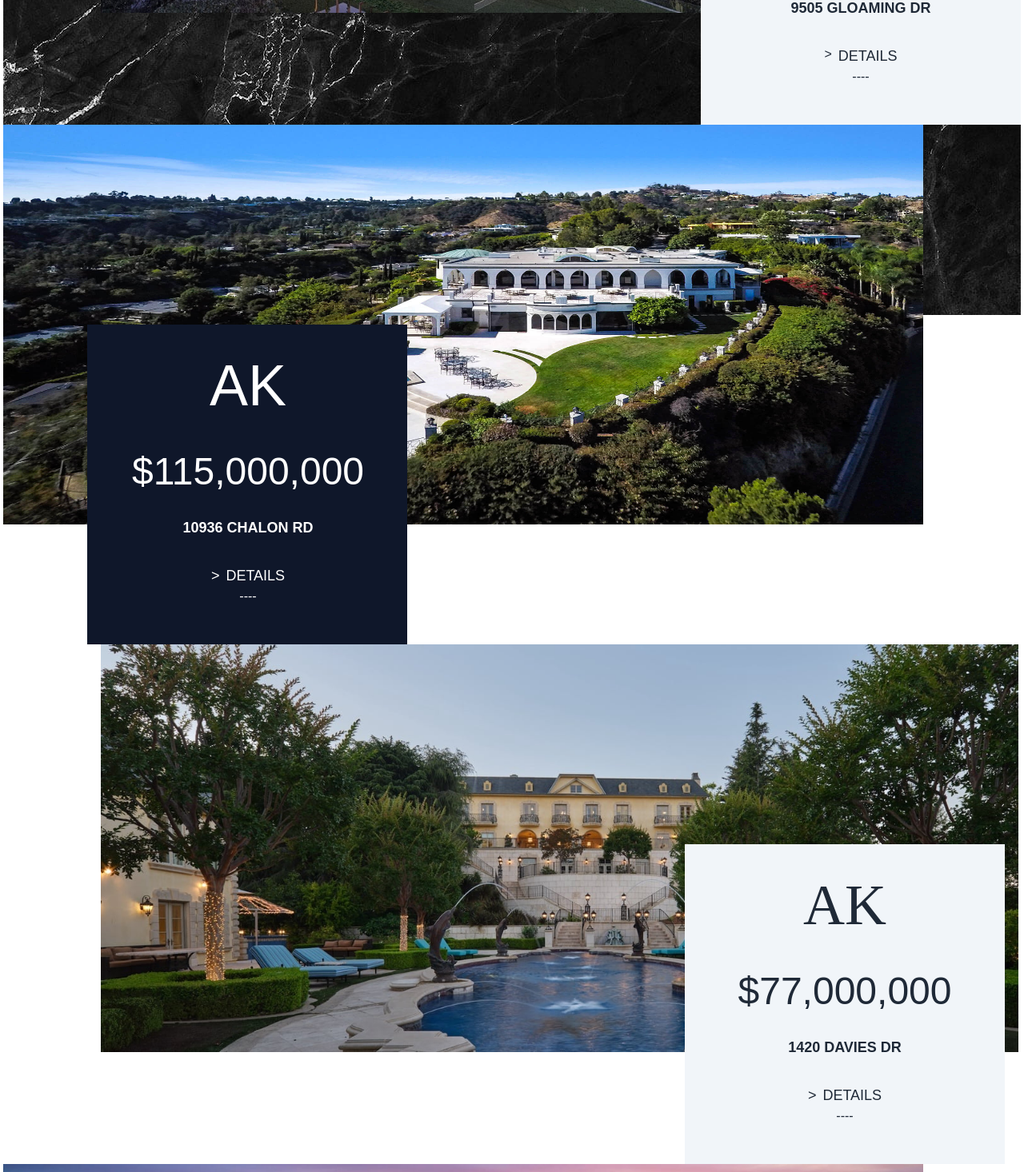
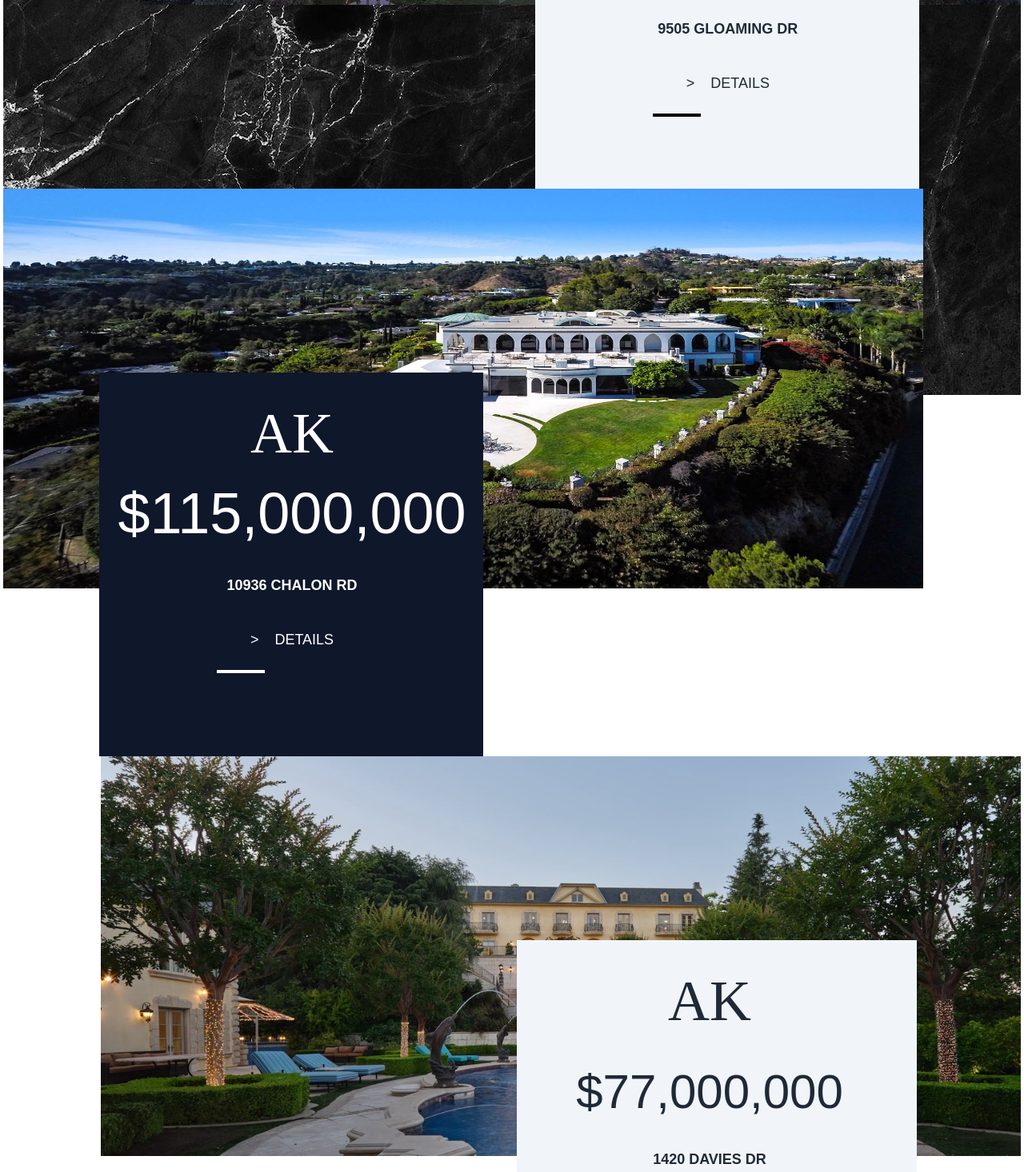
Before and after one commit to arunpravin125/Aaromkirman, a React (Vite) app in the folder frontend/: page / in a window 1280 px wide. Shown: the part 1330-2796 px from the top of the page at 80% size. Built offline with nearby package versions, Linux system fonts and the light colour scheme.

Commit message:
updated middleImages

```diff
--- a/frontend/src/components/middleImages/MiddleImage1.jsx
+++ b/frontend/src/components/middleImages/MiddleImage1.jsx
@@ -3,7 +3,7 @@ import image_3 from "../../assets/HQ-5.jpeg";
 import image_4 from "../../assets/northimage.jpg";
 import image_5 from "../../assets/image_7.jpg";
 import image_6 from "../../assets/fort.jpg";
-import image_7 from "../../assets/northimage.jpg";
+import image_7 from "../../assets/Nightingale.jpg";
 import image_8 from "../../assets/image_8.jpg";
 import image_9 from "../../assets/ak-white.jpg";
 import { useScroll, useTransform } from "framer-motion";
@@ -11,11 +11,7 @@ import imageBlack from "../../assets/ed-title-bg.jpg";
 import { motion } from "framer-motion";
 import { fadeIn, fadeIn1, fadeInSpeed } from "../../variants";
 
-import {
-  Parallax,
-  ParallaxBanner,
-  ParallaxBannerLayer,
-} from "react-scroll-parallax";
+
 
 const MiddleImage1 = () => {
   const ref = useRef(null);
@@ -26,7 +22,7 @@ const MiddleImage1 = () => {
   const backgroundY = useTransform(scrollYProgress, [1, 2], ["0%", "100%"]);
   const textY = useTransform(scrollYProgress, [0, 1], ["0%", "100%"]);
   return (
-    <div className="p-1  h-full z-20">
+    <div className="p-1  h-full w-full z-20">
       <div className="flex flex-col gap-9 relative h-[220px] z-10 w-full">
         <motion.div
           variants={fadeIn("right", 0.3)}
@@ -50,8 +46,9 @@ const MiddleImage1 = () => {
           Listings
         </motion.h1>
       </div>
+
       {/* parallax and images */}
-      <div className=" flex flex-col h-[1250px] w-full relative">
+      <div className=" flex flex-col h-[1250px]  w-full relative">
         {/* 1st image */}
         <motion.div
         style={{y:textY}}
@@ -59,23 +56,25 @@ const MiddleImage1 = () => {
           initial="hidden"
           whileInView={"show"}
           viewport={{ once: true, amount: 1 }}
-          className=" md:h-[450px] group  h-[300px] w-auto md:w-[1150px] mt-3 absolute z-30 right-0"
+          className=" 2xl:h-full group  h-[300px] max-w-full  mt-3  z-30 "
         >
-          <img src={image_3} className="md:bg-cover h-[330px] md:h-[510px] md:w-auto  group-hover:grayscale" />
+          <img src={image_3} className="md:bg-cover h-[330px] xl:h-[500px]  xl:w-[1100px] 2xl:w-[1400px] 2xl:h-[600px] absolute right-0 group-hover:grayscale" />
           <div className="relative cursor-pointer  ">
-            <div className="bg-slate-100 absolute p-2 md:p-4 text-center h-[300px] w-[300px] md:h-[400px] md:w-[400px] z-30 right-0 top-[-170px] md:top-[-260px] ">
-              <div className="bg-slate-100 group-hover:border-4 transition-all duration-500 group-hover:border-black h-[280px] md:h-[370px]">
-                <div className=" flex flex-col gap-8 md:gap-12 items-center">
-                  <h1 className="mt-6 text-4xl md:text-7xl font-Sigmar">AK</h1>
-                  <div className="flex flex-col gap-4 md:gap-8">
-                    <h1 className="md:text-5xl font-serif">$126,000,000</h1>
-                    <p className="font-bold text-lg">9505 GLOAMING DR</p>
-                    <div className="flex flex-col justify-start">
-                      <div className="flex justify-center gap-2">
+            <div className="bg-slate-100 absolute p-2 md:p-4 text-center h-[280px] w-[280px] xl:h-[480px] xl:w-[480px]  2xl:h-[600px] 2xl:w-[600px] z-30 lg:right-[10%] right-[40px] top-[180px] lg:top-64 ">
+              <div className="bg-slate-100 group-hover:border-4 transition-all duration-500 group-hover:border-black h-[270px] xl:h-[450px] xl:w-[450px] 2xl:w-[570px] 2xl:h-[570px]">
+                <div className=" flex flex-col gap-8 xl:gap-12 items-center">
+                  <h1 className="mt-6 text-4xl 2xl:text-9xl xl:text-7xl font-Sigmar">AK</h1>
+                  <div className="flex flex-col gap-4 xl:gap-10 2xl:gap-14">
+                    <h1 className="text-2xl 2xl:text-7xl xl:text-6xl font-tradego">$126,000,000</h1>
+                    <p className="font-bold 2xl:text-2xl xl:text-lg">9505 GLOAMING DR</p>
+                    <div className="flex flex-col justify-center gap-3 md:gap-6 items-center">
+                          <div className="flex 2xl:text-2xl xl:text-lg text-sm  justify-center gap-5 ">
                             <p>{">"}</p>
-                        <p className="md:text-lg text-sm" >DETAILS</p>
+                            <p>DETAILS</p>
                           </div>
-                      <p>----</p>
+                          <div className="flex mr-20 xl:mr-32 justify-center items-center xl:justify-start xl:items-start " >
+                            <hr className="border-2 border-black w-[40px] xl:w-[60px]" ></hr>
+                          </div>
                         </div>
                   </div>
                 </div>
@@ -92,7 +91,7 @@ const MiddleImage1 = () => {
              backgroundSize: "fit",
              y: backgroundY,
            }}
-          className=" h-[470px] md:h-[800px] w-full bg-fixed absolute z-10 top-[100px] "
+          className=" h-[470px] xl:h-[850px] 2xl:h-[950px] w-full bg-fixed absolute top-[110px] xl:top-[150px] z-10 2xl:top-[150px] "
         ></motion.div>
 
         {/* 3rd image */}
@@ -102,7 +101,7 @@ const MiddleImage1 = () => {
           initial="hidden"
           whileInView={"show"}
           viewport={{ once: true, amount: 1 }}
-          className="md:h-[450px] h-[300px] group w-full md:w-[1150px] mt-3 absolute z-30 top-[460px] md:top-[650px]  md:left-0"
+          className="lg:h-[450px] h-[300px] group w-full  mt-3   z-30 top-[460px] xl:top-[730px] absolute 2xl:top-[850px]  lg:left-0"
         >
           <motion.img
             variants={fadeIn("up", 0.3)}
@@ -110,22 +109,24 @@ const MiddleImage1 = () => {
             whileInView={"show"}
             viewport={{ once: true, amount: 0.5 }}
             src={image_4}
-            className="bg-cover h-[300px] w-full  md:h-[500px] md:w-[1150px] group-hover:grayscale"
+            className="bg-cover h-[300px] w-full  2xl:h-[650px] xl:w-[1150px] xl:h-[500px]  2xl:w-[1380px] group-hover:grayscale"
           />
           <div className="relative cursor-pointer ">
-            <div className="bg-slate-900 absolute p-2 md:p-4 text-center  md:h-[400px] md:w-[400px] z-30 md:left-[105px] top-[-150px] md:top-[-250px] ">
-              <div className="bg-slate-900 text-white group-hover:border-2  md:group-hover:border-4 transition-all duration-500 group-hover:border-white h-[280px] w-[280px] md:w-[370px] md:h-[370px]">
-                <div className=" flex flex-col gap-7 md:gap-12 items-center">
-                  <h1 className="mt-6 text-3xl md:text-7xl font-serif">AK</h1>
-                  <div className="flex flex-col gap-4 md:gap-8">
-                    <h1 className="text-3xl md:text-5xl font-serif">$115,000,000</h1>
-                    <p className="font-bold text-sm md:text-lg">10936 CHALON RD</p>
-                    <div className="flex flex-col justify-start">
-                      <div className="flex text-sm md:text-lg justify-center gap-2">
+            <div className="bg-slate-900 absolute p-2 md:p-4 text-center h-[280px] w-[280px] 2xl:h-[600px] 2xl:w-[600px] xl:h-[480px] xl:w-[480px] z-40 xl:left-[120px]  2xl:left-[105px] top-[-166px] left-[40px] 2xl:top-[-350px] xl:top-[-270px] ">
+              <div className="bg-slate-900 text-white group-hover:border-2  md:group-hover:border-4 transition-all duration-500 group-hover:border-white h-[260px] w-[265px] xl:w-[450px] xl:h-[450px] 2xl:w-[570px] 2xl:h-[570px]">
+                <div className=" flex flex-col gap-7 2xl:gap-12 items-center">
+                  <h1 className="mt-6 text-3xl xl:text-7xl 2xl:text-8xl font-tradego">AK</h1>
+                  <div className="flex flex-col gap-4 xl:gap-10 2xl:gap-14">
+                    <h1 className="text-3xl xl:text-7xl 2xl:text-8xl font-serif">$115,000,000</h1>
+                    <p className="font-bold xl:text-lg text-sm 2xl:text-2xl">10936 CHALON RD</p>
+                    <div className="flex flex-col justify-center gap-4 md:gap-6 items-center">
+                          <div className="flex 2xl:text-2xl xl:text-lg text-sm gap-5 justify-center md:gap-5">
                             <p>{">"}</p>
                             <p>DETAILS</p>
                           </div>
-                      <p>----</p>
+                          <div className="flex mr-20 xl:mr-32 justify-start items-start " >
+                            <hr className="border-2 border-white w-[40px] xl:w-[60px]" ></hr>
+                          </div>
                         </div>
                   </div>
                 </div>
@@ -135,7 +136,9 @@ const MiddleImage1 = () => {
         </motion.div>
       </div>
       {/* finshed part one */}
-      <div className=" flex flex-col h-[700px] md:h-[1250px] md:w-full relative">
+
+
+      <div className=" flex flex-col h-[700px] xl:h-[1200px] 2xl:h-[1250px] w-full relative">
         {/* 1st image */}
         <motion.div
          variants={fadeIn1("up", 0.3)}
@@ -143,27 +146,29 @@ const MiddleImage1 = () => {
          whileInView={"show"}
          viewport={{ once: true, amount: 0.7 }}
 
-        className="md:h-[450px] group md:w-[1150px] mt-3 top-[-350px] md:top-[50px] absolute z-30  md:right-0">
-          <img src={image_5} className="bg-cover h-[300px] md:h-[510px] group-hover:grayscale" />
+        className="md:h-[450px] group max-w-full max-h-full mt-3 top-[-380px]  xl:top-[190px] 2xl:top-[495px] absolute z-30  md:right-0">
+          <img src={image_5} className="bg-cover h-[300px] xl:h-[500px] xl:w-[1150px] 2xl:h-[600px] 2xl:w-[1420px] group-hover:grayscale" />
           <motion.div
            variants={fadeIn1("up", 0.2)}
            initial="hidden"
            whileInView={"show"}
            viewport={{ once: true, amount: 0.7 }}
           className="relative cursor-pointer ">
-            <div className="bg-slate-100 absolute p-2 md:p-4 text-center h-[270px] w-[280px] md:h-[400px] md:w-[400px] z-30 md:right-5 right-0 top-[-140px] md:top-[-260px] ">
-              <div className="bg-slate-100 group-hover:border-4 transition-all duration-500 group-hover:border-black md:h-[370px]">
+            <div className="bg-slate-100 absolute p-2 md:p-4 text-center h-[280px] w-[280px] xl:w-[500px] xl:h-[500px] 2xl:h-[600px] 2xl:w-[600px] z-30  xl:right-[130px] 2xl:right-[130px] right-[60px] xl:top-[-270px] top-[-155px] 2xl:top-[-240px] ">
+              <div className="bg-slate-100 group-hover:border-4 transition-all duration-500 group-hover:border-black h-[270px] xl:h-[450px] xl:w-[450px] 2xl:h-[570px] 2xl:w-[570px]">
                 <div className=" flex flex-col gap-12 items-center">
-                  <h1 className="mt-6 text-3xl md:text-7xl font-Sigmar">AK</h1>
-                  <div className="flex flex-col gap-4 md:gap-8">
-                    <h1 className="md:text-5xl text-3xl font-serif">$77,000,000</h1>
-                    <p className="font-bold  text-sm md:text-lg">1420 DAVIES DR</p>
-                    <div className="flex flex-col justify-start">
-                      <div className="flex text-sm md:text-lg justify-center gap-2">
+                  <h1 className="mt-6 text-3xl xl:text-7xl 2xl:text-9xl font-Sigmar">AK</h1>
+                  <div className="flex flex-col gap-4 2xl:gap-14 xl:gap-10">
+                    <h1 className="2xl:text-8xl xl:text-6xl text-3xl font-serif">$77,000,000</h1>
+                    <p className="font-bold  text-sm xl:text-lg 2xl:text-2xl">1420 DAVIES DR</p>
+                    <div className="flex flex-col justify-center gap-6 items-center">
+                          <div className="flex 2xl:text-2xl text-sm xl:text-lg justify-center gap-5">
                             <p>{">"}</p>
                             <p>DETAILS</p>
                           </div>
-                      <p>----</p>
+                          <div className="flex mr-20 xl:mr-32 justify-start items-start " >
+                            <hr className="border-2 border-black w-[40px] xl:w-[60px]" ></hr>
+                          </div>
                         </div>
                   </div>
                 </div>
@@ -177,26 +182,28 @@ const MiddleImage1 = () => {
           initial="hidden"
           whileInView={"show"}
           viewport={{ once: true, amount: 0.7 }}
-          className="md:h-[450px] group md:w-[1150px] mt-3 absolute z-30 top-[80px] md:top-[700px] md:left-0"
+          className="md:h-[450px] group w-full mt-3 absolute z-30 top-[50px] xl:top-[920px]  2xl:top-[1450px] md:left-0"
         >
           <img
             src={image_6}
-            className="bg-cover h-[295px] md:h-[460px] md:w-[1150px] group-hover:grayscale"
+            className="bg-cover h-[295px] xl:h-[500px] xl:w-[1140px] 2xl:h-[600px] 2xl:w-[1400px] group-hover:grayscale"
           />
           <div className="relative cursor-pointer ">
-            <div className="bg-slate-900 absolute p-2 md:p-4 text-center  md:h-[400px] h-[270px] w-[280px] md:w-[400px] top-[-110px] z-30 md:left-5 md:top-[-250px] ">
-              <div className="bg-slate-900 text-white  group-hover:border-2 md:group-hover:border-4 transition-all duration-500 group-hover:border-white h-[255px] md:h-[370px]">
+            <div className="bg-slate-900 absolute p-2 md:p-4 text-center  2xl:h-[600px] h-[270px] w-[280px] xl:h-[480px] xl:w-[480px] 2xl:w-[600px] top-[-110px] z-30 left-[50px] 2xl:left-[130px] xl:left-[130px] xl:top-[-290px] 2xl:top-[-290px] ">
+              <div className="bg-slate-900 text-white  group-hover:border-2 md:group-hover:border-4 transition-all duration-500 group-hover:border-white h-[255px] xl:h-[450px] xl:w-[450px] 2xl:h-[570px] 2xl:w-[570px]">
                 <div className=" flex flex-col gap-8 md:gap-12 items-center">
-                  <h1 className="mt-6 md:text-7xl text-3xl font-Sigmar">AK</h1>
+                  <h1 className="mt-6 2xl:text-9xl xl:text-7xl text-3xl font-Sigmar">AK</h1>
                   <div className="flex flex-col gap-4 md:gap-8">
-                    <h1 className="md:text-5xl text-3xl font-Sigmar">$70,000,000</h1>
-                    <p className="font-bold  text-sm md:text-lg">120 MONTECITO RANCH LN</p>
-                    <div className="flex flex-col justify-start">
-                      <div className="flex text-sm md:text-lg justify-center gap-2">
+                    <h1 className="2xl:text-8xl xl:text-6xl text-3xl font-Sigmar">$70,000,000</h1>
+                    <p className="font-bold  text-sm xl:text-lg 2xl:text-2xl">120 MONTECITO RANCH LN</p>
+                    <div className="flex flex-col justify-center gap-6 items-center">
+                          <div className="flex xl:text-lg 2xl:text-2xl text-sm  justify-center gap-5">
                             <p>{">"}</p>
                             <p>DETAILS</p>
                           </div>
-                      <p>----</p>
+                          <div className="flex mr-32 justify-start items-start " >
+                            <hr className="border-2 border-white w-[60px]" ></hr>
+                          </div>
                         </div>
                   </div>
                 </div>
@@ -206,12 +213,12 @@ const MiddleImage1 = () => {
         </motion.div>
       </div>
       {/* finsh part two */}
-      <div className=" flex flex-col h-[1000px] md:h-[1770px] w-full relative">
+      <div className=" flex flex-col h-[300px]   xl:h-[1100px] 2xl:h-[1970px] w-full relative">
         {/* 1st image */}
-        <div className="md:h-[450px] group md:w-[1150px] mt-3 top-[-165px] md:top-[60px] absolute z-30 md:right-0">
+        <div className="md:h-[450px] group 2xl:w-[1400px] w-full  mt-3 top-[-195px] xl:top-[410px] 2xl:top-[1110px] absolute z-30 xl:right-0 2xl:right-0">
           <img
             src={image_7}
-            className="bg-cover h-[350px] md:h-[460px] w-full group-hover:grayscale"
+            className="bg-cover h-[350px] 2xl:h-[600px] w-full 2xl:w-[1400px] xl:h-[500px] xl:w-[1150px] group-hover:grayscale"
           />
           <motion.div
            variants={fadeIn1("up", 0.4)}
@@ -225,19 +232,21 @@ const MiddleImage1 = () => {
              initial="hidden"
              whileInView={"show"}
              viewport={{ once: true, amount: 0.7 }}
-              className="bg-slate-100 absolute p-4 text-center  md:h-[400px] h-[280px] md:w-[400px] w-[280px] right-0 z-30 md:right-5 top-[-140px] md:top-[-265px] ">
-              <div className="bg-slate-100 group-hover:border-2 md:group-hover:border-4 transition-all duration-500 group-hover:border-black h-[250px] md:h-[370px]">
+              className="bg-slate-100 absolute p-4 text-center  2xl:h-[600px] h-[280px] xl:w-[480px] right-[60px] xl:h-[480px] 2xl:w-[600px] w-[280px] 2xl:right-[130px] xl:right-[130px] z-30 md:right-5 top-[-140px] xl:top-[-285px] 2xl:top-[-295px] ">
+              <div className="bg-slate-100 group-hover:border-2 md:group-hover:border-4 transition-all duration-500 group-hover:border-black h-[250px] 2xl:h-[570px]">
                 <div className=" flex flex-col gap-7 md:gap-12 items-center">
-                  <h1 className="mt-6 md:text-7xl  text-3xl font-tradego">AK</h1>
-                  <div className="flex flex-col gap-4 md:gap-8">
-                    <h1 className="md:text-5xl text-2xl font-serif">$63,000,000</h1>
-                    <p className="font-bold text-sm md:text-lg">9214 NIGHTINGALE DR</p>
-                    <div className="flex flex-col justify-start">
-                      <div className="flex  text-sm md:text-lg justify-center gap-2">
+                  <h1 className="mt-6 2xl:text-9xl xl:text-7xl text-3xl font-tradego">AK</h1>
+                  <div className="flex flex-col gap-4 2xl:gap-14 xl:gap-10">
+                    <h1 className="2xl:text-8xl text-2xl xl:text-7xl font-serif">$63,000,000</h1>
+                    <p className="font-bold text-sm xl:text-lg 2xl:text-2xl">9214 NIGHTINGALE DR</p>
+                    <div className="flex flex-col justify-center gap-6 items-center">
+                          <div className="flex 2xl:text-2xl xl:text-lg text-sm  justify-center gap-5">
                             <p>{">"}</p>
                             <p>DETAILS</p>
                           </div>
-                      <p>----</p>
+                          <div className="flex mr-20 xl:mr-32 xl:justify-start xl:items-start " >
+                            <hr className="border-2 border-black  w-[40px] xl:w-[60px]" ></hr>
+                          </div>
                         </div>
                   </div>
                 </div>
@@ -246,8 +255,22 @@ const MiddleImage1 = () => {
           </motion.div>
         </div>
 
+      </div>
+      <div className="2xl:h-[1600px] h-[800px]  xl:h-[1400px]  w-full " >
+        <div className="relative" >
+        <motion.div
+          ref={ref}
+          style={{
+            backgroundImage: `url(${imageBlack})`,
+            backgroundSize: "fit",
+            y: backgroundY,
+          }}
 
-       <div className="relative" >
+          className="2xl:h-[700px] h-[350px] xl:h-[500px] ease-linear w-full bg-fixed top-[200px] xl:top-[300px] 2xl:top-[500px] absolute z-10 "
+        >
+
+        </motion.div>
+        </div>
 
       <motion.div
             className="relative  z-40 "
@@ -259,11 +282,11 @@ const MiddleImage1 = () => {
               initial="hidden"
               whileInView={"show"}
               viewport={{ once: true, amount: 0.7 }}
-              className="md:h-[450px] h-[300px] w-auto bg-yellow-400 group md:w-[1150px] mt-3 top-[320px] absolute z-30 md:top-[650px] md:left-0"
+              className="2xl:h-max h-[300px]   group w-full mt-3 top-[-5px] xl:top-[0px] absolute z-30 2xl:top-[40px] md:left-0"
             >
               <img
                 src={image_8}
-                className="bg-cover h-[300px] md:h-[450px] md:w-[1150px] group-hover:grayscale"
+                className="bg-cover h-[300px] xl:h-[500px] w-[1150px] 2xl:h-[600px] 2xl:w-[1400px] group-hover:grayscale"
               />
               <motion.div
                variants={fadeIn1("up", 0.1)}
@@ -271,19 +294,21 @@ const MiddleImage1 = () => {
                whileInView={"show"}
                viewport={{ once: true, amount: 0.7 }}
                 className="relative cursor-pointer ">
-                <div className="bg-slate-900 absolute p-2 md:p-4 text-center h-[280px] w-[280px] md:h-[400px] md:w-[400px] z-30 md:left-5 top-[-150px] md:top-[-275px] ">
-                  <div className="bg-slate-900 text-white group-hover:border-2 md:group-hover:border-4 transition-all duration-500 group-hover:border-white h-[260px] md:h-[370px]">
+                <div className="bg-slate-900 absolute p-2 md:p-4 text-center h-[280px] w-[280px] left-[60px] xl:h-[480px] xl:w-[480px] 2xl:h-[600px] 2xl:w-[600px] z-30 2xl:left-[130px] top-[-150px] xl:top-[-250px] xl:left-[130px] 2xl:top-[-345px] ">
+                  <div className="bg-slate-900 text-white group-hover:border-2 md:group-hover:border-4 transition-all duration-500 group-hover:border-white h-[260px] xl:h-[450px] 2xl:h-[570px]">
                     <div className=" flex flex-col gap-12 items-center">
-                      <h1 className="mt-6 md:text-7xl text-3xl font-tradego">AK</h1>
-                      <div className="flex flex-col gap-4 md:gap-8">
-                        <h1 className="md:text-5xl text-2xl font-tradego">$62,000,000</h1>
-                        <p className="font-bold text-sm md:text-lg">942 N ALPINE DR</p>
-                        <div className="flex flex-col justify-start">
-                          <div className="flex md:text-lg text-sm  justify-center gap-2">
+                      <h1 className="mt-6 2xl:text-9xl text-3xl xl:text-8xl font-tradego">AK</h1>
+                      <div className="flex flex-col gap-4 xl:gap-10 2xl:gap-14">
+                        <h1 className="2xl:text-8xl xl:text-7xl text-2xl font-tradego">$62,000,000</h1>
+                        <p className="font-bold text-sm xl:text-lg 2xl:text-2xl">942 N ALPINE DR</p>
+                        <div className="flex flex-col justify-center gap-6 items-center">
+                          <div className="flex 2xl:text-2xl xl:text-lg text-sm  justify-center gap-5">
                             <p>{">"}</p>
                             <p>DETAILS</p>
                           </div>
-                          <p>----</p>
+                          <div className="flex mr-20 xl:mr-32 justify-start items-start " >
+                            <hr className="border-2 border-white w-[40px] xl:w-[60px]" ></hr>
+                          </div>
                         </div>
                       </div>
                     </div>
@@ -292,28 +317,13 @@ const MiddleImage1 = () => {
               </motion.div>
             </motion.div>
 
-            <motion.div className="md:h-[250px] absolute h-[300px] top-[755px] md:top-[1230px] z-40">
-              <img src={image_9} className="md:h-[550px] md:w-full  h-[270px]" />
+            <motion.div className="2xl:h-auto xl:h-auto absolute h-[350px] w-full top-[430px] xl:top-[740px] 2xl:top-[885px] z-40">
+              <img src={image_9} className="2xl:h-[700px] 2xl:w-full xl:h-[600px] xl:w-full h-[300px]" />
             </motion.div>
           </motion.div>
 
-
       </div>
-        <motion.div
-          ref={ref}
-          style={{
-            backgroundImage: `url(${imageBlack})`,
-            backgroundSize: "fit",
-            y: backgroundY,
-          }}
-
-          className="md:h-[700px] h-[550px]  ease-linear w-full bg-fixed absolute z-10 top-[390px] md:top-[773px] "
-        >
-
-        </motion.div>
-
-      </div>
-
+      {/*  */}
     </div>
   );
 };
--- a/frontend/vite.config.js
+++ b/frontend/vite.config.js
@@ -5,7 +5,7 @@ import react from '@vitejs/plugin-react'
 export default defineConfig({
   plugins: [react()],
   server:{
-    port:3000,
+    port:3200,
     host: true,
     proxy:{
       "/api":{
```
Also changed, not shown: frontend/src/App.jsx (+9 -7 lines), frontend/src/assets/Nightingale.jpg (added). Lines whose indentation alone changed are shown as unchanged.
